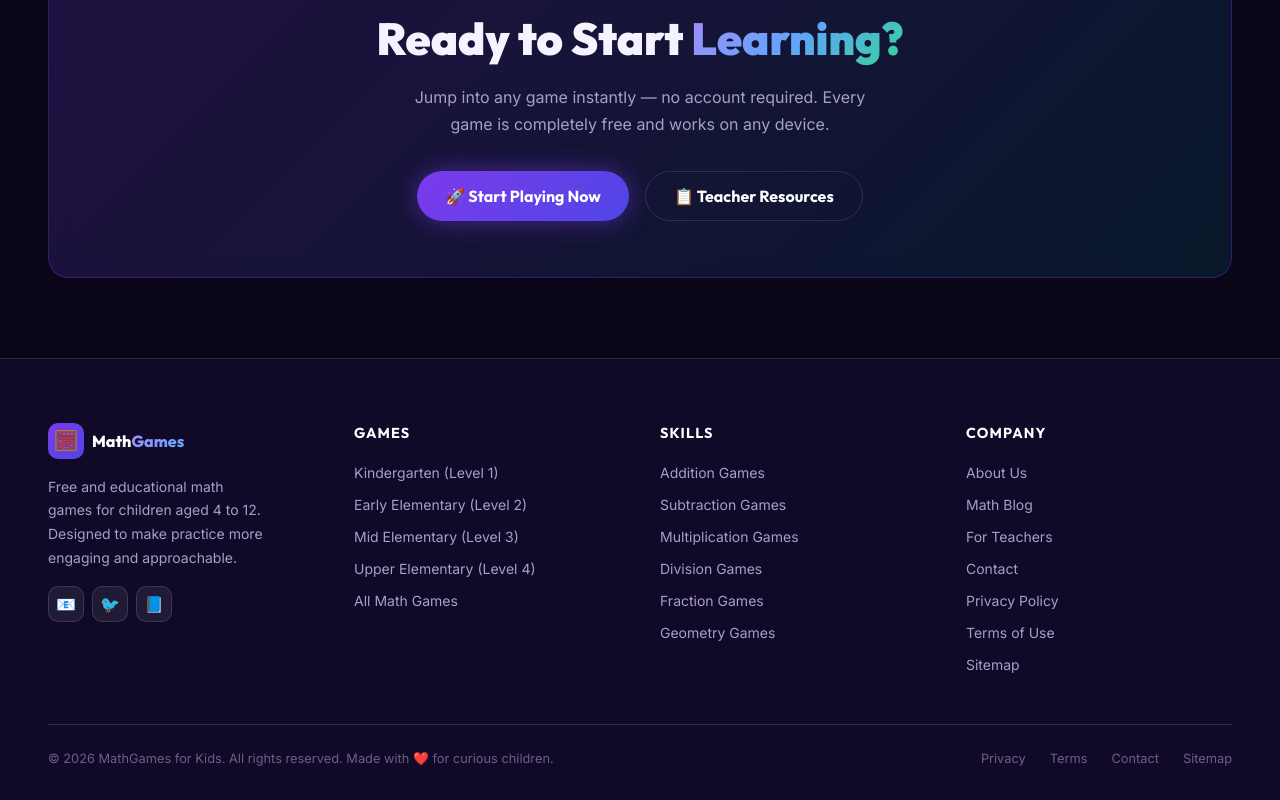
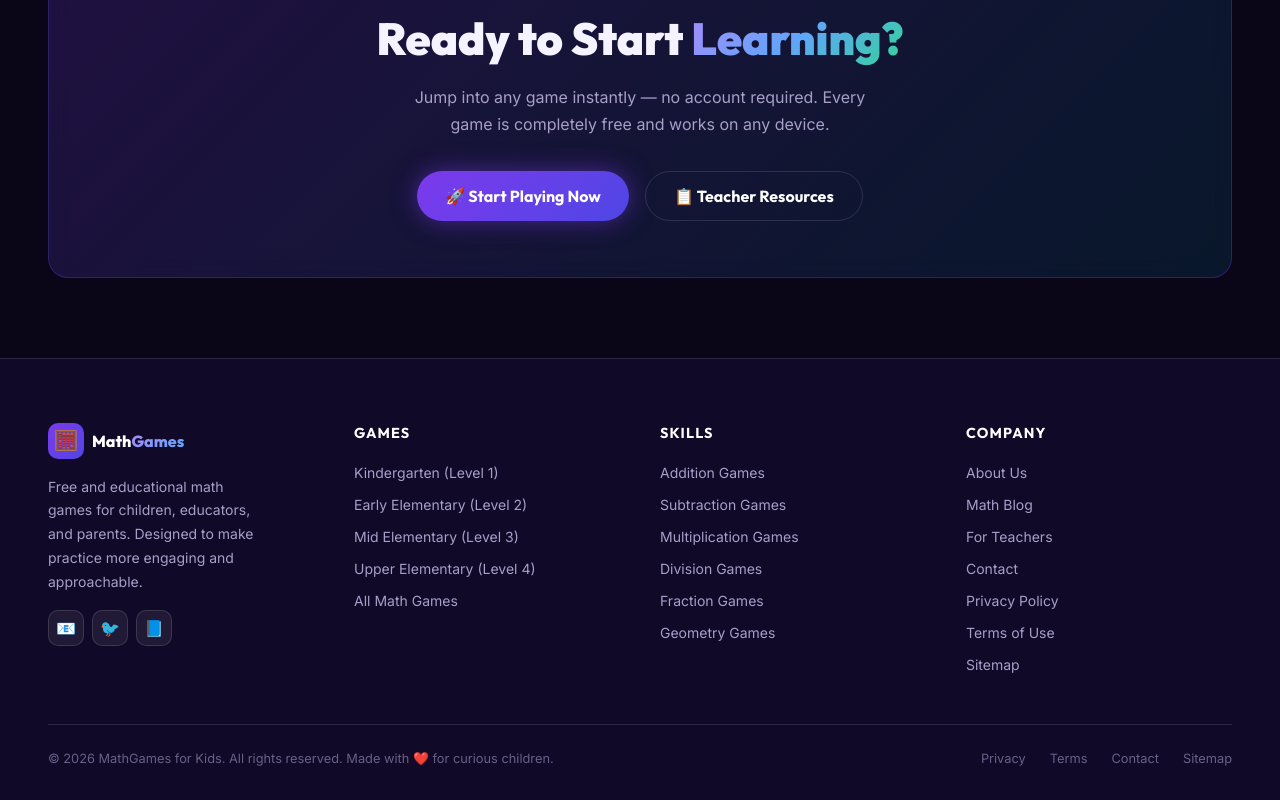
Before and after one commit to Param35/math-games-for-kids, a Next.js app: page / in a window 1280 px wide. Shown: the part 3912-4712 px from the top of the page. Built offline with nearby package versions, Linux system fonts and the light colour scheme.

Commit message:
Update Footer.tsx

```diff
--- a/components/Footer.tsx
+++ b/components/Footer.tsx
@@ -43,7 +43,7 @@ export default function Footer() {
               </span>
             </Link>
             <p style={{ color: "var(--text-secondary)", fontSize: "0.875rem", lineHeight: 1.7, maxWidth: 220 }}>
-              Free and educational math games for children aged 4 to 12. Designed to make practice more engaging and approachable.
+              Free and educational math games for children, educators, and parents. Designed to make practice more engaging and approachable.
             </p>
             <div style={{ display: "flex", gap: "0.5rem", marginTop: "1rem" }}>
               {["📧", "🐦", "📘"].map((icon, i) => (
```
